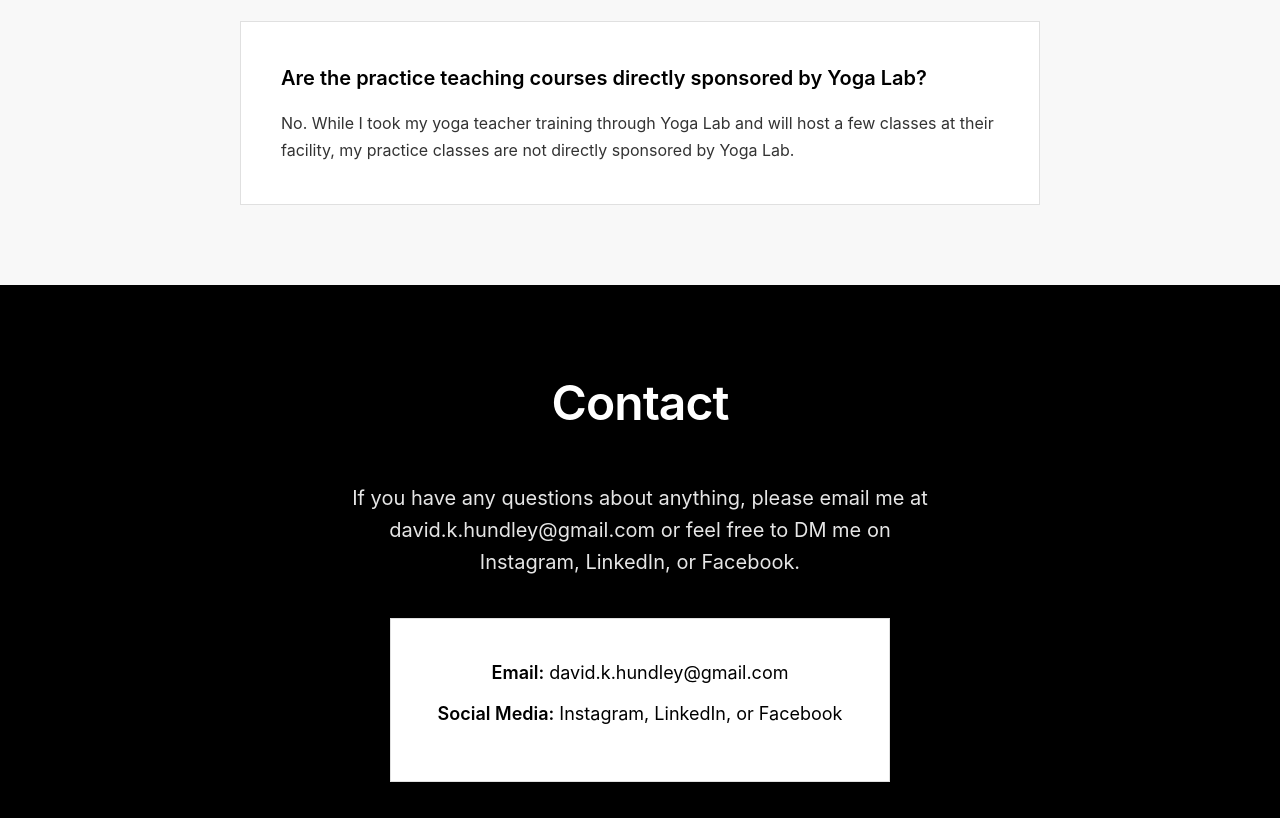
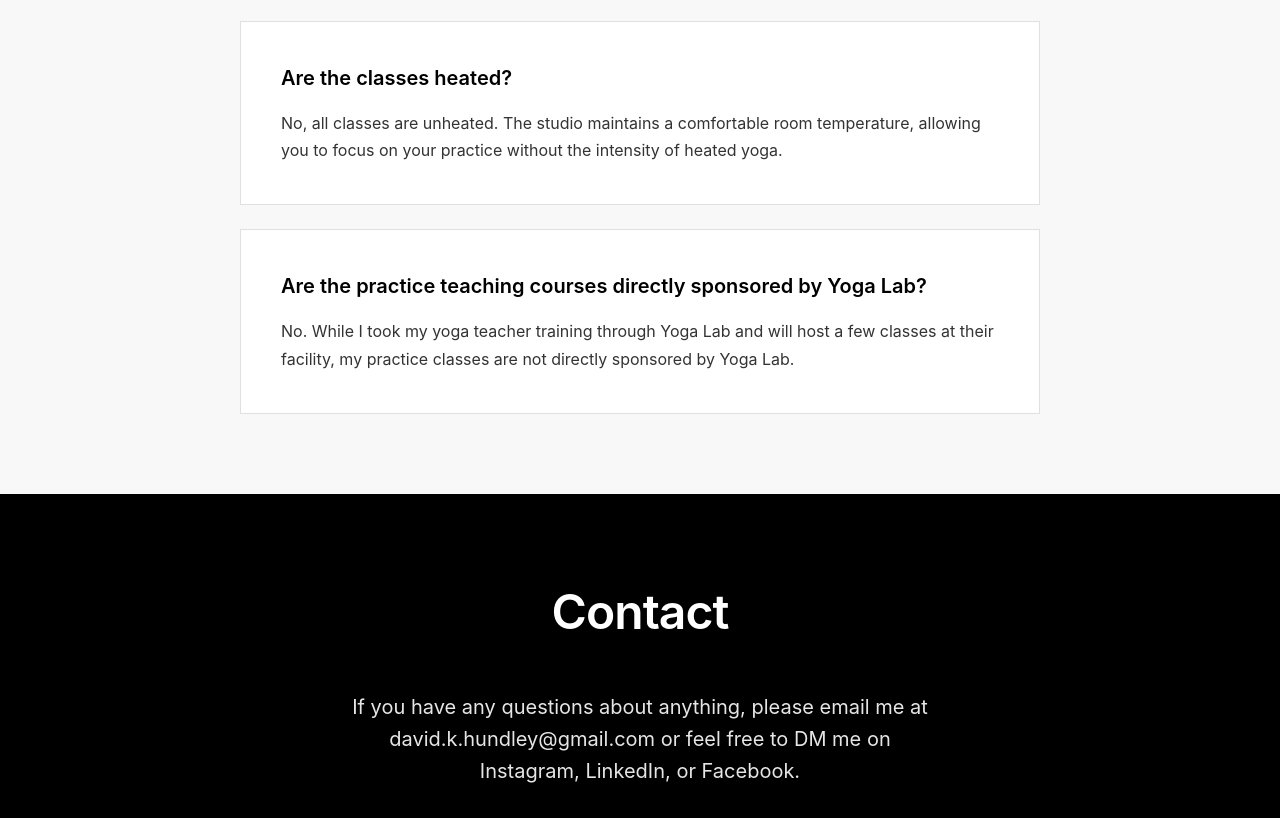
Before and after one commit to dkhundley/ytt-website, a website: page index.html in a window 1280 px wide. Shown: the part 4707-5525 px from the top of the page. Drawn offline with Linux system fonts and the light colour scheme.

Commit message:
Updating FAQs

```diff
--- a/index.html
+++ b/index.html
@@ -122,6 +122,10 @@
                         <p>No worries if you don't have your own mat! I have a few extra mats available, and Yoga Lab has kindly offered the use of their rental mats for our practice sessions. There are plenty of mats available for everyone who needs one.</p>
                     </div>
                     <div class="faq-item">
+                        <h3>Are the classes heated?</h3>
+                        <p>No, all classes are unheated. The studio maintains a comfortable room temperature, allowing you to focus on your practice without the intensity of heated yoga.</p>
+                    </div>
+                    <div class="faq-item">
                         <h3>Are the practice teaching courses directly sponsored by Yoga Lab?</h3>
                         <p>No. While I took my yoga teacher training through Yoga Lab and will host a few classes at their facility, my practice classes are not directly sponsored by Yoga Lab.</p>
                     </div>
```
